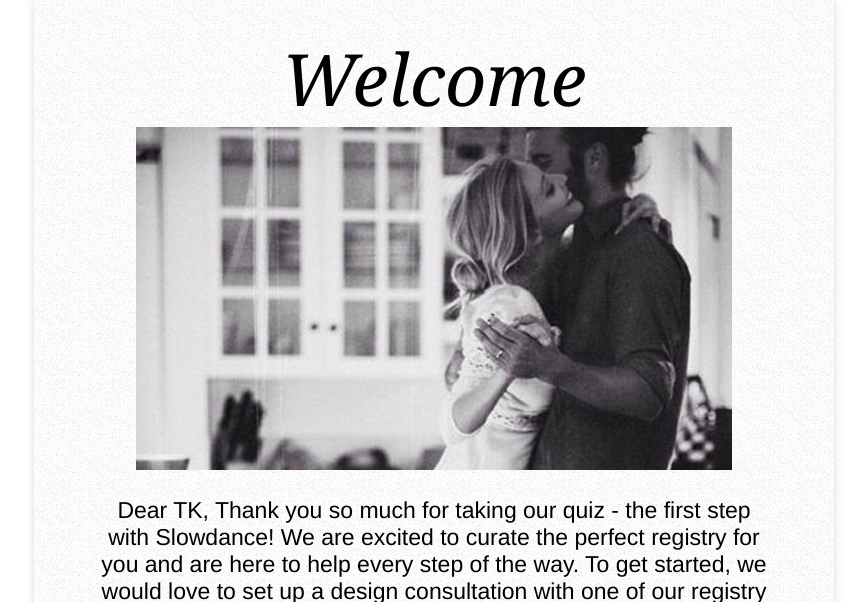
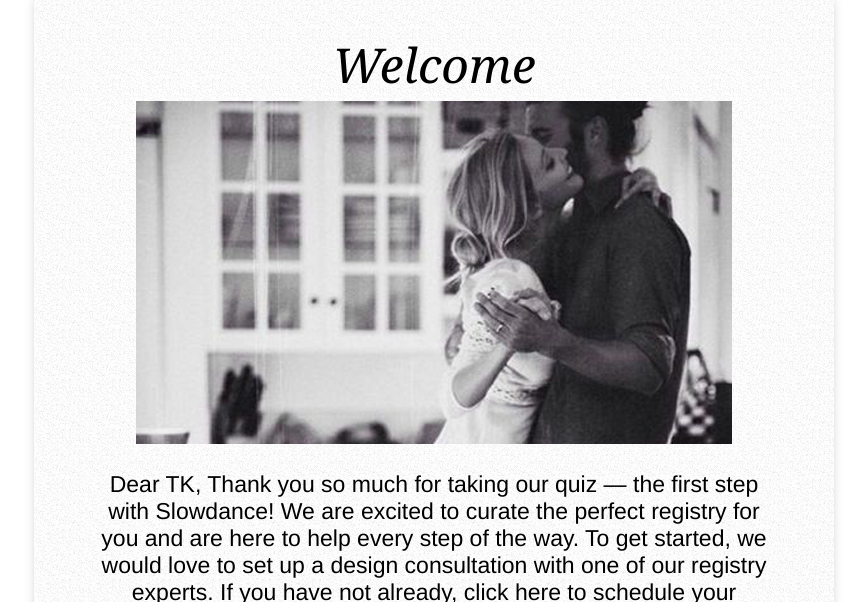
Before and after one commit to maxim-kolosovskii/email-templates, a plain HTML site: page slowdance/sdwelcome.html in a window 1280 px wide. Shown: the part 183-785 px from the top of the page, without its empty margins (206-1073 px from the left). Drawn offline with Linux system fonts and the light colour scheme; files whose address does not match are found by name.

Commit message:
Add files via upload

```diff
--- a/slowdance/sdwelcome.html
+++ b/slowdance/sdwelcome.html
@@ -19,13 +19,13 @@
 <!-- BODY -->
 <tr>
 <td colspan="2" align="center" class="main">
-<span class="title" style="font:100 72px Georgia, serif; font-style: italic;">Welcome</span>
+<span class="title" style="font:100 48px Georgia, serif; font-style: italic; line-height:1.5;">Welcome</span>
 <span class="sd-email-maincopy" align="left" style="max-width:600px;">
 
 <center><img src="img/sd-email-couple.jpg" align="middle" style="display:block" /></center>
     <br>
 <span>Dear TK,</span>
-<span>Thank you so much for taking our quiz - the first step with Slowdance!   We are excited to curate the perfect registry for you and are here to help every step of the way. </span>
+<span>Thank you so much for taking our quiz — the first step with Slowdance!   We are excited to curate the perfect registry for you and are here to help every step of the way. </span>
 <span>To get started, we would love to set up a design consultation with one of our registry experts. </span>
 <span>If you have not already, click <a href="https:/slowdance.com">here</a> to schedule your consultation!</span>
 <span>In the meantime feel free to log in to your account and browse the Slowdance store, for a taste of what we’ll be delivering in your Registry!</span>
```
